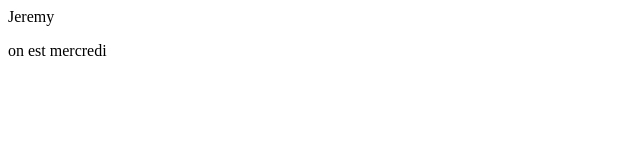
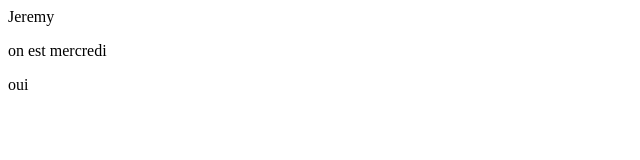
Before and after one commit to jeremygsz/formation-mercredi, a plain HTML site: page index.html in a window 1280 px wide. Shown: the full height of the page, 0-640 px from the left. Drawn offline with Linux system fonts and the light colour scheme.

Commit message:
t g Please enter the commit message for your changes. Lines starting

```diff
--- a/index.html
+++ b/index.html
@@ -1,2 +1,3 @@
 Jeremy
 <p>on est mercredi</p>
+<p>oui</p>
```
